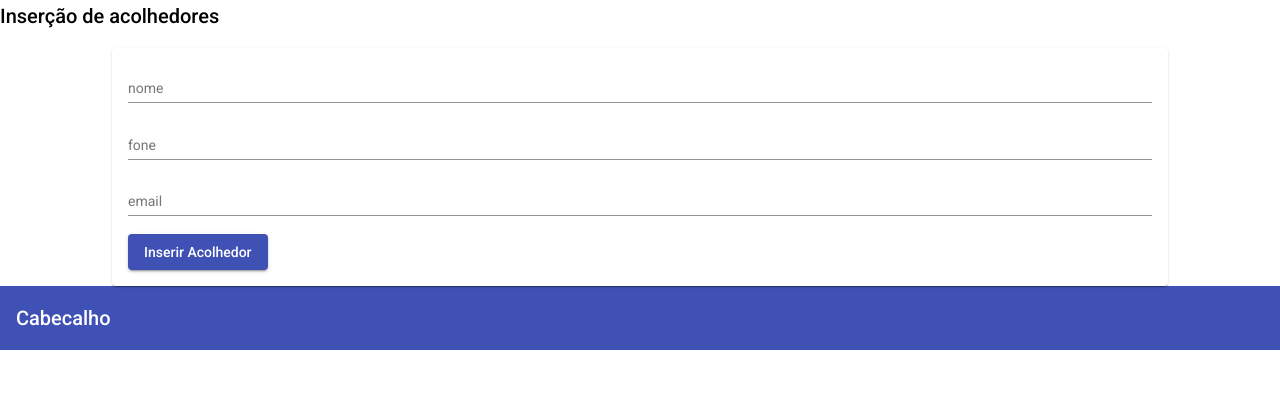
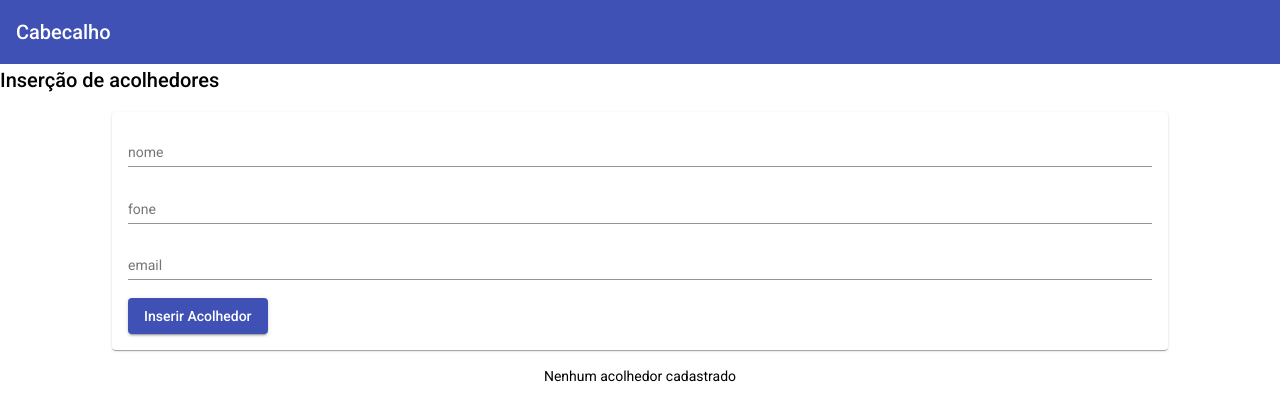
Before and after one commit to Gibenuthe/LP2_Projeto, an Angular app in the folder projeto-Ucrania/: page / in a window 1280 px wide. Shown: the top 420 px of the page. Built offline with nearby package versions, Linux system fonts and the light colour scheme.

Commit message:
Continuando Acolhedor

```diff
--- a/projeto-Ucrania/src/app/acolhedor/acolhedor-inserir.component.ts
+++ b/projeto-Ucrania/src/app/acolhedor/acolhedor-inserir.component.ts
@@ -1,15 +1,19 @@
-import { Component } from '@angular/core';
+import { Component, EventEmitter, Output } from '@angular/core';
 @Component({
 selector: 'app-acolhedor-inserir',
 templateUrl: './acolhedor-inserir.component.html',
 styleUrls: ['./acolhedor-inserir.component.css'],
 })
 export class AcolhedorInserirComponent {
-  nome: string;
-  fone: string;
-  email: string;
-  onAdicionarAcolhedor() {
-    console.log('inserindo acolhedor...');
-    }
-
+  @Output() clienteAdicionado = new EventEmitter();
+  acolhedores = [];
+    constructor() {}
+    onAdicionarAcolhedor() {
+      const cliente = {
+      nome: this.nome,
+      fone: this.fone,
+      email: this.email,
+      };
+      this.clienteAdicionado.emit(cliente);
+      }
 }
--- a/projeto-Ucrania/src/app/acolhedor/acolhedor-lista/acolhedor-lista.component.css
+++ b/projeto-Ucrania/src/app/acolhedor/acolhedor-lista/acolhedor-lista.component.css
@@ -0,0 +1,4 @@
+:host {
+  margin-top: 1rem;
+  display: block;
+}
--- a/projeto-Ucrania/src/app/acolhedor/acolhedor-lista/acolhedor-lista.component.html
+++ b/projeto-Ucrania/src/app/acolhedor/acolhedor-lista/acolhedor-lista.component.html
@@ -1,7 +1,13 @@
-<mat-accordion>
-  <mat-expansion-panel>
-  <mat-expansion-panel-header>Lista de acolhedores</mat-expansion-panel-header>
-  <p>Conteúdo</p>
-  <p>Conteúdo</p>
+<mat-accordion *ngIf="acolhedores.length > 0">
+  <mat-expansion-panel *ngFor="let acolhedor of acolhedores">
+  <mat-expansion-panel-header>
+    Nome: {{ acolhedor.nome }}
+  </mat-expansion-panel-header>
+  <p>Fone: {{ acolhedor.fone }}</p>
+  <hr/>
+  <p>Email: {{ acolhedor.email }}</p>
   </mat-expansion-panel>
   </mat-accordion>
+  <p class="mat-body-1" style="text-align: center;" *ngIf="acolhedores.length <= 0">
+    Nenhum acolhedor cadastrado
+    </p>
--- a/projeto-Ucrania/src/app/acolhedor/acolhedor-lista/acolhedor-lista.component.ts
+++ b/projeto-Ucrania/src/app/acolhedor/acolhedor-lista/acolhedor-lista.component.ts
@@ -1,4 +1,4 @@
-import { Component, OnInit } from '@angular/core';
+import { Component, OnInit, Input } from '@angular/core';
 
 @Component({
   selector: 'app-acolhedor-lista',
@@ -6,6 +6,7 @@ import { Component, OnInit } from '@angular/core';
   styleUrls: ['./acolhedor-lista.component.css']
 })
 export class AcolhedorListaComponent implements OnInit {
+  @Input() acolhedores = [];
 
   constructor() { }
 
--- a/projeto-Ucrania/src/app/app.component.html
+++ b/projeto-Ucrania/src/app/app.component.html
@@ -1,2 +1,7 @@
-<app-acolhedor-inserir></app-acolhedor-inserir>
 <app-cabecalho></app-cabecalho>
+<main>
+  <app-acolhedor-inserir>
+    (acolhedorAdicionado)="onAcolhedorAdicionado($event)"
+  </app-acolhedor-inserir>
+  <app-acolhedor-lista [acolhedores]="acolhedores"></app-acolhedor-lista>
+</main>
--- a/projeto-Ucrania/src/app/app.component.ts
+++ b/projeto-Ucrania/src/app/app.component.ts
@@ -7,4 +7,9 @@ import { Component } from '@angular/core';
 })
 export class AppComponent {
   title = 'projeto-Ucrania';
+  acolhedores = [];
+  onAcolhedorAdicionado(acolhedor) {
+    this.acolhedores = [...this.acolhedores, acolhedor];
+    }
+
 }
```
